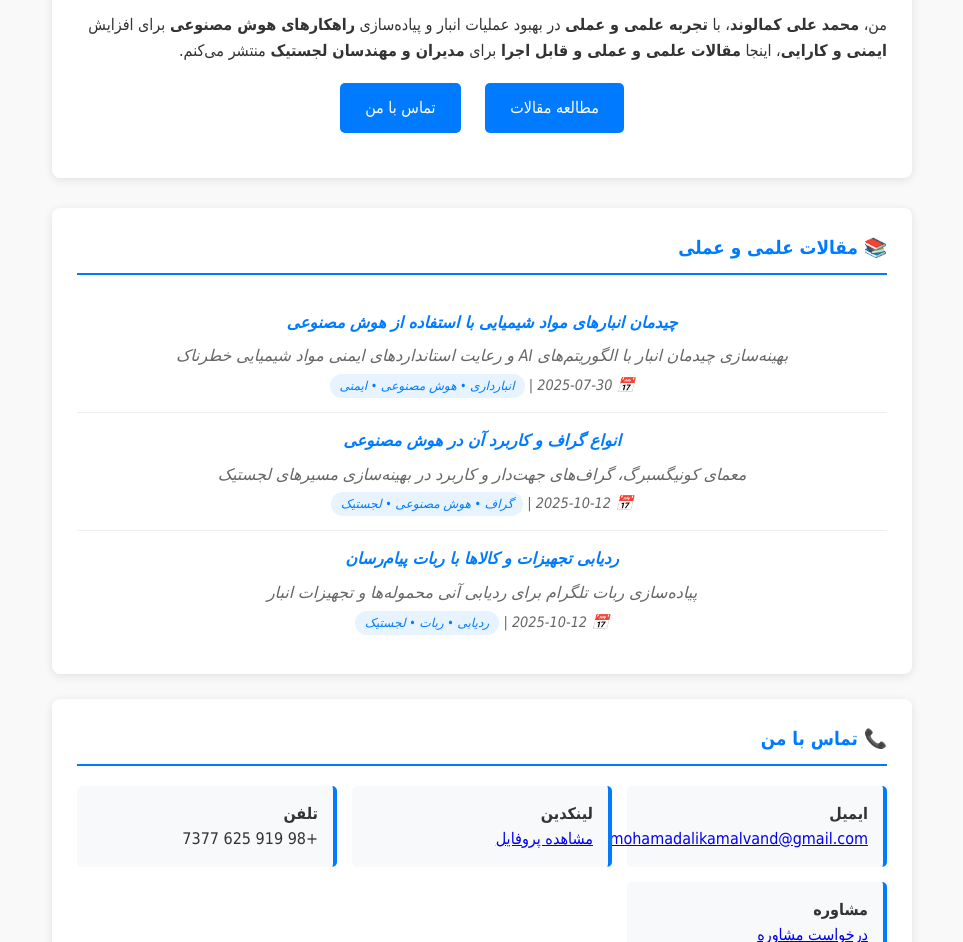
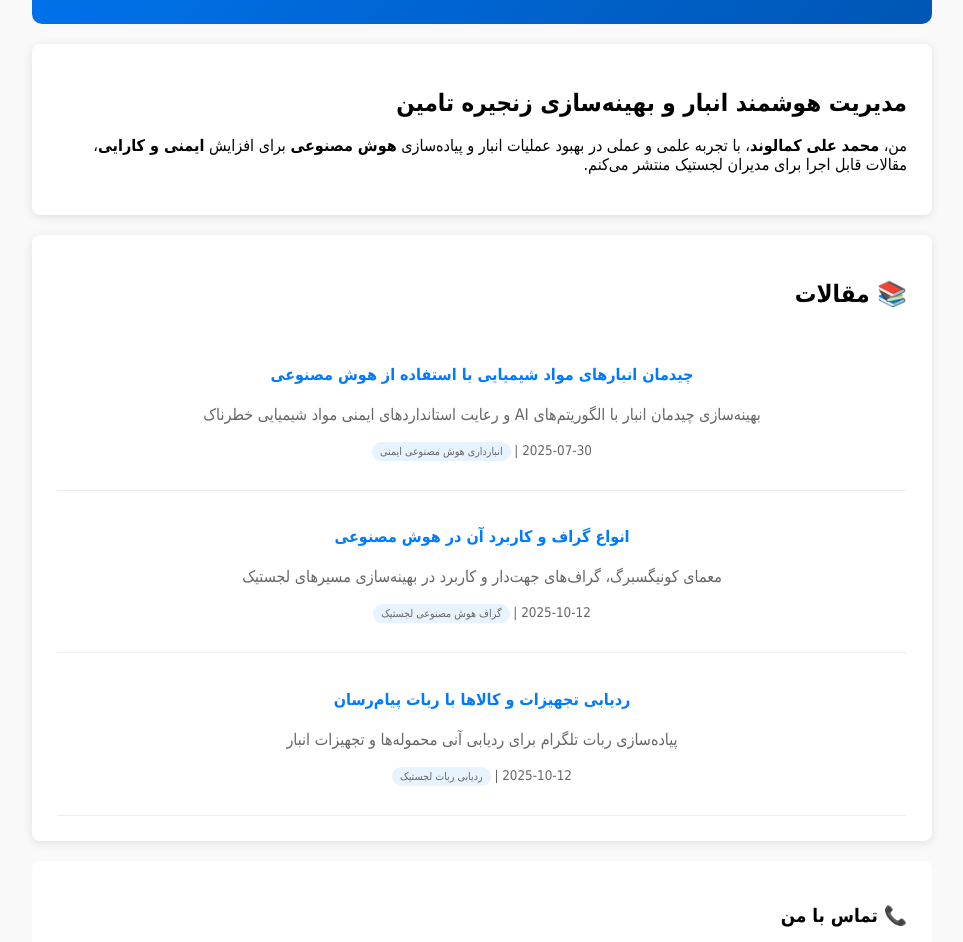
Before and after one commit to kamalvand-m-a/mohamadalikamalvand.github.io, a plain HTML site: page index.html in a window 1280 px wide. Shown: the part 357-1299 px from the top of the page, without its empty margins (158-1121 px from the left). Drawn offline with Linux system fonts and the light colour scheme.

Commit message:
Update index.html
Signed-off-by: محمد علی کمالوند <kamalvandm110@gmail.com>

```diff
--- a/index.html
+++ b/index.html
@@ -3,202 +3,44 @@
 <head>
     <meta charset="UTF-8">
     <meta name="viewport" content="width=device-width, initial-scale=1.0">
-    <meta name="description" content="مشاوره انبارداری و زنجیره تامین توسط محمد علی کمالوند: مقالات علمی و عملی در مورد بهینه‌سازی، ایمنی، هوش مصنوعی و لجستیک">
-    <meta name="keywords" content="انبارداری, زنجیره تامین, هوش مصنوعی, لجستیک, ایمنی, بهینه‌سازی انبار, ردیابی محموله">
-    <meta name="author" content="محمد علی کمالوند">
-    <title>محمد علی کمالوند — مشاور انبارداری و زنجیره تامین</title>
-
-    <!-- استایل سفارشی -->
+    <meta name="description" content="مشاوره انبارداری و زنجیره تامین توسط محمد علی کمالوند: مقالات علمی و عملی">
+    <meta name="keywords" content="انبارداری, زنجیره تامین, هوش مصنوعی, لجستیک">
+    <title>محمد علی کمالوند — مشاور انبارداری</title>
     <style>
-        * {
-            margin: 0;
-            padding: 0;
-            box-sizing: border-box;
-        }
-
-        body {
-            font-family: 'Tahoma', 'Arial', sans-serif;
-            direction: rtl;
-            text-align: right;
-            line-height: 1.6;
-            color: #333;
-            max-width: 900px;
-            margin: 0 auto;
-            padding: 20px;
-            background-color: #f9f9f9;
-        }
-
-        header {
-            background: linear-gradient(135deg, #007bff, #0056b3);
-            color: white;
-            padding: 30px;
-            border-radius: 10px;
-            margin-bottom: 30px;
-            text-align: center;
-        }
-
-        h1 {
-            font-size: 2.5em;
-            margin-bottom: 10px;
-        }
-
-        h2 {
-            font-size: 1.5em;
-            margin-bottom: 15px;
-            color: #e9ecef;
-        }
-
-        .intro {
-            background: white;
-            padding: 25px;
-            border-radius: 8px;
-            margin-bottom: 30px;
-            box-shadow: 0 2px 10px rgba(0,0,0,0.1);
-        }
-
-        .nav-links {
-            text-align: center;
-            margin: 20px 0;
-        }
-
-        .nav-links a {
-            display: inline-block;
-            background: #007bff;
-            color: white;
-            padding: 12px 25px;
-            margin: 0 10px;
-            text-decoration: none;
-            border-radius: 5px;
-            transition: background 0.3s;
-        }
-
-        .nav-links a:hover {
-            background: #0056b3;
-        }
-
-        section {
-            background: white;
-            padding: 25px;
-            margin-bottom: 25px;
-            border-radius: 8px;
-            box-shadow: 0 2px 10px rgba(0,0,0,0.1);
-        }
-
-        h3 {
-            color: #007bff;
-            border-bottom: 2px solid #007bff;
-            padding-bottom: 10px;
-            margin-bottom: 20px;
-        }
-
-        .article {
-            border-bottom: 1px solid #eee;
-            padding: 15px 0;
-        }
-
-        .article:last-child {
-            border-bottom: none;
-        }
-
-        .article h4 {
-            margin-bottom: 8px;
-        }
-
-        .article h4 a {
-            color: #007bff;
-            text-decoration: none;
-        }
-
-        .article h4 a:hover {
-            text-decoration: underline;
-        }
-
-        .article-meta {
-            font-size: 0.9em;
-            color: #666;
-            margin-top: 5px;
-        }
-
-        .tags {
-            background: #e7f3ff;
-            padding: 5px 10px;
-            border-radius: 15px;
-            font-size: 0.85em;
-            color: #007bff;
-        }
-
-        .contact-info {
-            display: grid;
-            grid-template-columns: repeat(auto-fit, minmax(200px, 1fr));
-            gap: 15px;
-        }
-
-        .contact-item {
-            background: #f8f9fa;
-            padding: 15px;
-            border-radius: 5px;
-            border-right: 4px solid #007bff;
-        }
-
-        .loading {
-            text-align: center;
-            color: #666;
-            font-style: italic;
-        }
-
-        .error {
-            color: #dc3545;
-            text-align: center;
-        }
-
-        footer {
-            text-align: center;
-            padding: 20px;
-            color: #666;
-            font-size: 0.9em;
-            border-top: 1px solid #ddd;
-            margin-top: 30px;
-        }
-
-        @media (max-width: 768px) {
-            body { padding: 10px; }
-            h1 { font-size: 2em; }
-            .nav-links a { display: block; margin: 5px 0; }
-        }
+        body { font-family: Tahoma, sans-serif; direction: rtl; text-align: right; max-width: 900px; margin: 0 auto; padding: 20px; background: #f9f9f9; }
+        header { background: linear-gradient(135deg, #007bff, #0056b3); color: white; padding: 30px; border-radius: 10px; text-align: center; }
+        .profile-img { width: 150px; height: 150px; border-radius: 50%; border: 5px solid white; margin: 0 auto 20px; display: block; }
+        h1 { font-size: 2.5em; margin-bottom: 10px; }
+        .intro { background: white; padding: 25px; border-radius: 8px; margin: 20px 0; box-shadow: 0 2px 10px rgba(0,0,0,0.1); }
+        .article { border-bottom: 1px solid #eee; padding: 15px 0; }
+        .article h4 a { color: #007bff; text-decoration: none; }
+        .tags { background: #e7f3ff; padding: 3px 8px; border-radius: 10px; font-size: 0.8em; }
+        #articles-list.loading { text-align: center; color: #666; }
+        #contact { background: white; padding: 25px; border-radius: 8px; margin: 20px 0; }
+        footer { text-align: center; padding: 20px; color: #666; }
+        @media (max-width: 768px) { .profile-img { width: 120px; height: 120px; } }
     </style>
 </head>
 <body>
-    <!-- هدر -->
+    <!-- هدر با عکس -->
     <header>
+        <img src="/profile.jpg" alt="محمد علی کمالوند" class="profile-img" onerror="this.style.display='none'">
         <h1>محمد علی کمالوند</h1>
         <h2>مشاور انبارداری و زنجیره تامین</h2>
-        <h2>بهینه‌سازی • ایمنی • فناوری • هوش مصنوعی</h2>
     </header>
 
     <!-- معرفی -->
     <div class="intro">
         <h2>مدیریت هوشمند انبار و بهینه‌سازی زنجیره تامین</h2>
-        <p>
-            من، <strong>محمد علی کمالوند</strong>، با <strong>تجربه علمی و عملی</strong> در بهبود عملیات انبار و
-            پیاده‌سازی <strong>راهکارهای هوش مصنوعی</strong> برای افزایش <strong>ایمنی و کارایی</strong>،
-            اینجا <strong>مقالات علمی و عملی و قابل اجرا</strong> برای <strong>مدیران و مهندسان لجستیک</strong> منتشر می‌کنم.
-        </p>
-
-        <div class="nav-links">
-            <a href="#articles">مطالعه مقالات</a>
-            <a href="#contact">تماس با من</a>
-        </div>
+        <p>من، <strong>محمد علی کمالوند</strong>، با تجربه علمی و عملی در بهبود عملیات انبار و پیاده‌سازی <strong>هوش مصنوعی</strong> برای افزایش <strong>ایمنی و کارایی</strong>، مقالات قابل اجرا برای مدیران لجستیک منتشر می‌کنم.</p>
     </div>
 
     <!-- مقالات -->
-    <section id="articles">
-        <h3>📚 مقالات علمی و عملی</h3>
-        <div id="articles-list" class="loading">
-            در حال بارگذاری مقالات...
-        </div>
-    </section>
-
-    <!-- تماس -->
+    <div class="intro">
+        <h2>📚 مقالات</h2>
+        <div id="articles-list" class="loading">در حال بارگذاری مقالات...</div>
+    </div>
+   <!-- تماس -->
     <section id="contact">
         <h3>📞 تماس با من</h3>
         <div class="contact-info">
@@ -220,52 +62,45 @@
             </div>
         </div>
     </section>
-
     <!-- فوتر -->
     <footer>
         <p>&copy; ۱۴۰۴ محمد علی کمالوند | تمامی حقوق محفوظ است</p>
     </footer>
-
-    <!-- جاوااسکریپت برای بارگذاری مقالات -->
+    <!-- جاوااسکریپت -->
     <script>
-        // بارگذاری مقالات از JSON
+        // مقالات (اگر JSON موجود نبود، مقالات استاتیک نمایش داده می‌شود)
         fetch('/articles/index.json')
-            .then(response => {
-                if (!response.ok) throw new Error('فایل JSON یافت نشد');
-                return response.json();
-            })
+            .then(res => res.json())
             .then(data => {
-                const list = document.getElementById('articles-list');
-                if (data.articles && data.articles.length > 0) {
-                    list.innerHTML = data.articles.map(article => `
+                document.getElementById('articles-list').innerHTML =
+                    data.articles.map(a => `
                         <div class="article">
-                            <h4><a href="${article.url}" target="_blank">${article.title}</a></h4>
-                            <p>${article.description}</p>
-                            <div class="article-meta">
-                                <span>📅 ${article.date}</span> |
-                                <span class="tags">${article.tags.join(' • ')}</span>
-                            </div>
+                            <h4><a href="${a.url}" target="_blank">${a.title}</a></h4>
+                            <p>${a.description}</p>
+                            <p><small>${a.date} | <span class="tags">${a.tags.join(' ')}</span></small></p>
                         </div>
                     `).join('');
-                } else {
-                    list.innerHTML = '<p class="error">هیچ مقاله‌ای یافت نشد.</p>';
-                }
             })
-            .catch(error => {
-                console.error('خطا:', error);
-                document.getElementById('articles-list').innerHTML =
-                    '<p class="error">خطا در بارگذاری مقالات. لطفاً بعداً تلاش کنید.</p>';
+            .catch(() => {
+                // مقالات استاتیک (در صورت نبود JSON)
+                document.getElementById('articles-list').innerHTML = `
+                    <div class="article">
+                        <h4><a href="/chidamane.pdf" target="_blank">چیدمان انبارهای مواد شیمیایی با AI</a></h4>
+                        <p>بهینه‌سازی چیدمان با الگوریتم‌های هوش مصنوعی</p>
+                        <p><small>۱۴۰۴/۰۵/۰۹ | انبارداری هوش مصنوعی ایمنی</small></p>
+                    </div>
+                    <div class="article">
+                        <h4><a href="/graph.pdf" target="_blank">انواع گراف و کاربرد در هوش مصنوعی</a></h4>
+                        <p>معمای کونیگسبرگ و بهینه‌سازی مسیرهای لجستیک</p>
+                        <p><small>۱۴۰۴/۰۷/۲۰ | گراف هوش مصنوعی لجستیک</small></p>
+                    </div>
+                     <div class="article">
+                        <h4><a href="/tracking.pdf" target="_blank">یک ربات تلگرام / ایتا و یا روبیکا طراحی کنیم که با رانندگان /حامل های کالای متعلق به سازمان، تعامل داشته
+باشد تا محموله های ما/کالاهای ما را ردیابی کند و عملکرد حامل ما را به صورت آنی نشان دهد</a></h4>
+                        <p>ردیابی کالاهای انبار توسط ربات</p>
+                        <p><small>۱۴۰۴/۰۷/۲۰ | ردیابی کالا لجستیک</small></p>
+                `;
             });
-
-        // اسکرول نرم به بخش‌ها
-        document.querySelectorAll('a[href^="#"]').forEach(anchor => {
-            anchor.addEventListener('click', function (e) {
-                e.preventDefault();
-                document.querySelector(this.getAttribute('href')).scrollIntoView({
-                    behavior: 'smooth'
-                });
-            });
-        });
     </script>
 </body>
 </html>
```
